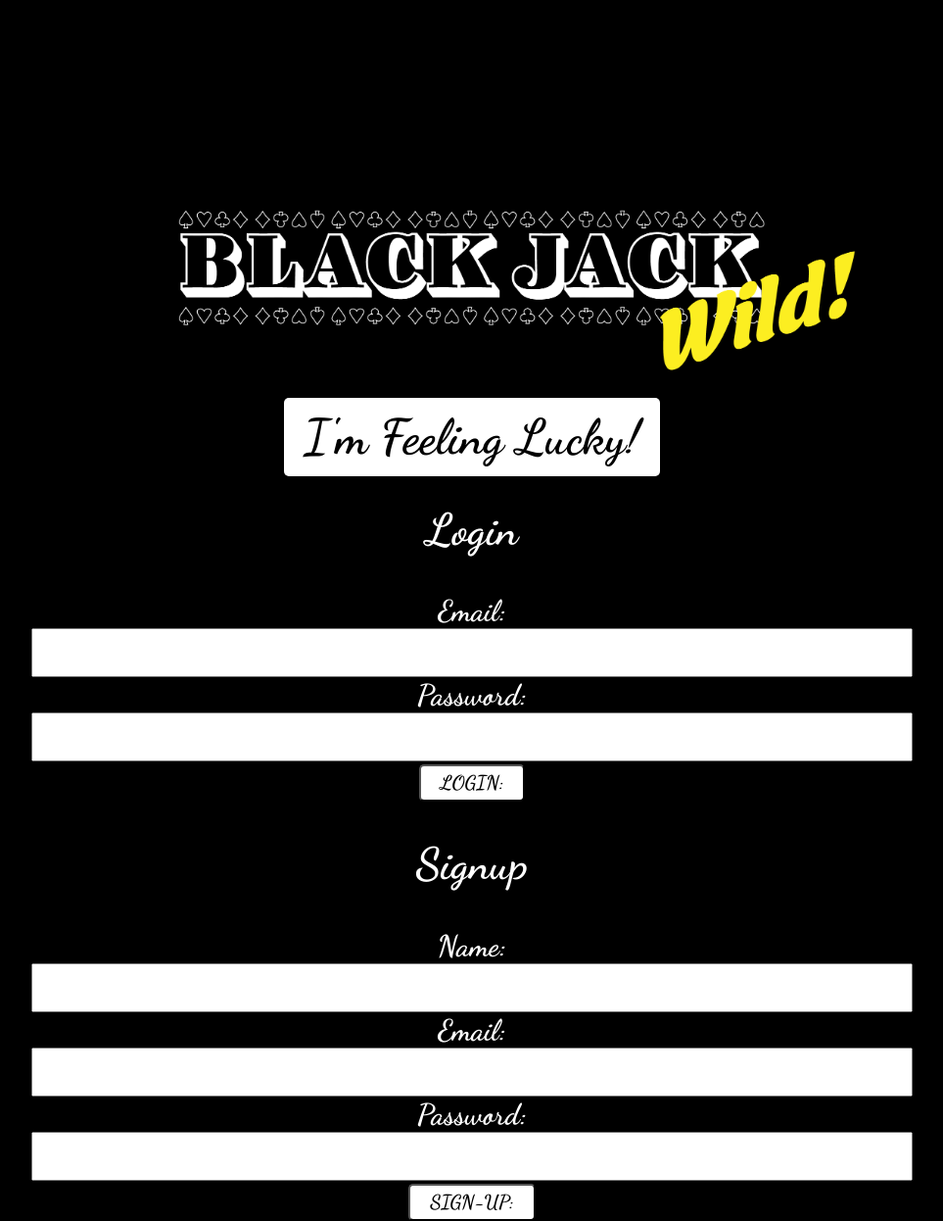
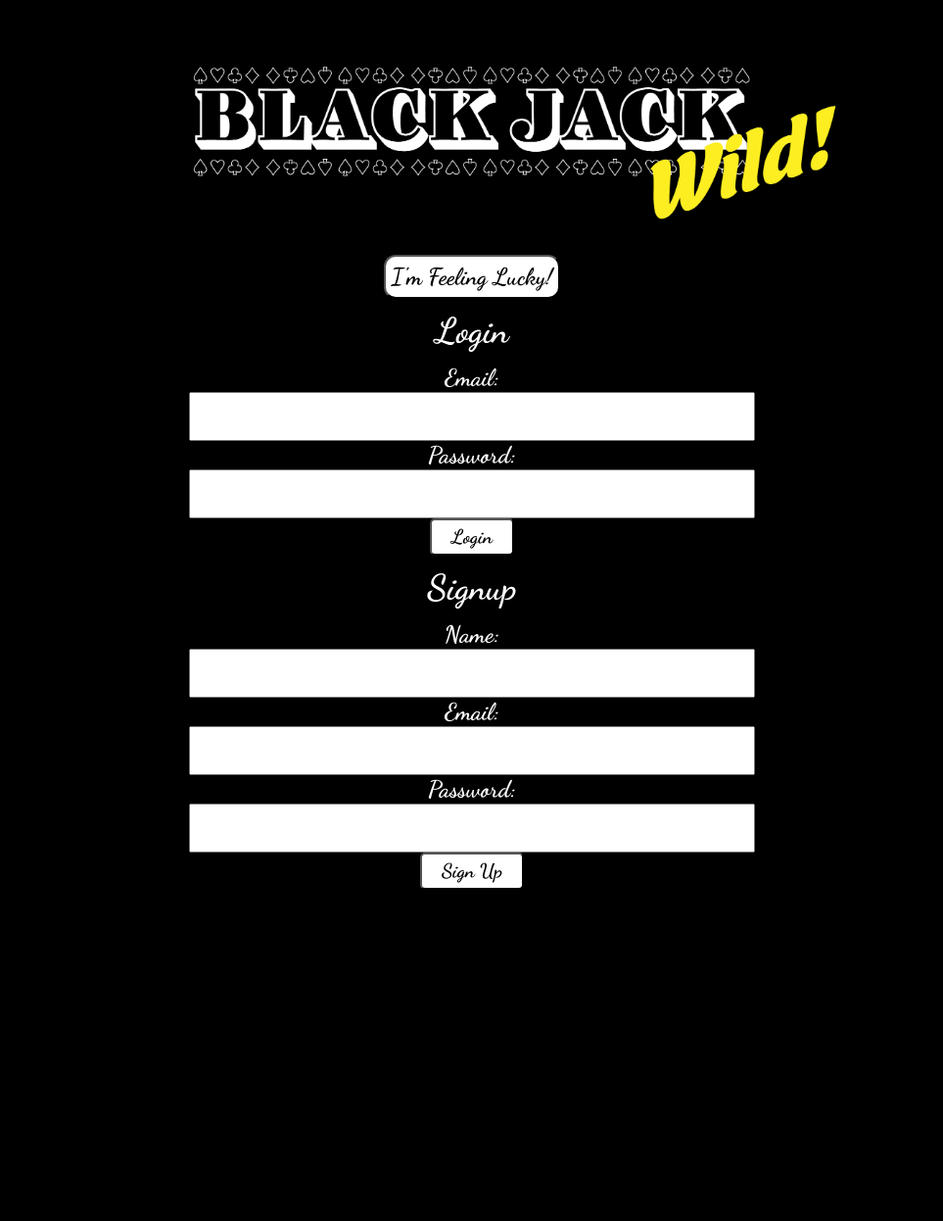
Before and after one commit to Justinh144/BlackJackWild, a Node project: template views/login.handlebars in a window 1280 px wide. Shown: the whole page at 98% size, without its empty margins (158-1121 px from the left). After the commit the page ends 908 px from the top, so only its background shows below. Run offline with Node 20 templates, Linux system fonts and the light colour scheme; the template is opened without the code that fills it, so the values that code supplies are empty; some libraries are stand-ins or nearby versions.

Commit message:
worked on main and login css. converted the lucky-button to a button and added javascript to login.js to handle the click event.

```diff
--- a/public/css/style2.css
+++ b/public/css/style2.css
@@ -20,31 +20,41 @@ body {
   }
 
   .container {
-    margin-top: 10em;
+    margin-top: 1em;
     display: flex;
+    flex-direction: column;
     justify-content: center;
     align-items: center;
+    width: 95vw;
+    height: auto;
     /* height: 100vh; Optionally, to center vertically */
   }
 
   .header {
     text-align: center;
+    width: 95%;
   }
 
   .lucky-button {
     background-color: white; /* Yellow background color */
-    margin-top: -500px;
+    /* margin-top: 5em; */
     color: black; /* Black text color */
-    padding: 10px 20px; /* Padding around the text */
-    border-radius: 5px; /* Rounded corners */
+    padding: .25em .25em; /* Padding around the text */
+    border-radius: .5em; /* Rounded corners */
     text-decoration: none; /* Remove underline */
-    font-size: 50px;
+    font-size: 1.5em;
     font-family: 'Dancing Script', cursive;
+    transition: transform 0.3s ease;
+   }
+
+  .lucky-button:hover {
+    transform: scale(1.1);
+
    }
 
    .profile-button {
     background-color: white; /* Yellow background color */
-    margin-top: -500px;
+    /* margin-top: -500px; */
     color: black; /* Black text color */
     padding: 10px 20px; /* Padding around the text */
     border-radius: 5px; /* Rounded corners */
@@ -55,7 +65,7 @@ body {
 
    .logout-button {
     background-color: white; /* Yellow background color */
-    margin-top: -500px;
+    /* margin-top: -500px; */
     color: black; /* Black text color */
     padding: 10px 20px; /* Padding around the text */
     border-radius: 5px; /* Rounded corners */
@@ -67,7 +77,7 @@ body {
    .login-button {
 
      background-color: white; /* Yellow background color */
-      margin-top: -500px;
+      /* margin-top: -500px; */
       color: black; /* Black text color */
       padding: 5px 20px; /* Padding around the text */
       border-radius: 5px; /* Rounded corners */
@@ -78,7 +88,7 @@ body {
 
      .signup-button {
       background-color: white; /* Yellow background color */
-      margin-top: -500px;
+      /* margin-top: -500px; */
       color: black; /* Black text color */
       padding: 5px 20px; /* Padding around the text */
       border-radius: 5px; /* Rounded corners */
@@ -89,7 +99,7 @@ body {
 
      .classic-button {
       background-color: white; /* Yellow background color */
-    margin-top: -500px;
+    /* margin-top: -500px; */
     color: black; /* Black text color */
     padding: 10px 20px; /* Padding around the text */
     border-radius: 5px; /* Rounded corners */
@@ -102,23 +112,24 @@ body {
       /* margin-top: -200px; */
       color: white;
       font-family: 'Dancing Script', cursive;
-      font-size: 30px;
+      font-size: 1.5em;
+      width: 100%;
       /* text-align: center; */
       display: flex;
       flex-direction: column; /* Stack forms vertically */
       align-items: center;
-      position: relative; /* Added positioning */
-      top: -50%; /* Move container down by 50% of its own height */
+      /* position: relative; Added positioning */
+      /* top: -50%; Move container down by 50% of its own height */
       /* left: 4%; */
     }
 
   .prof-text {
-    font-size: 50px;
+    font-size: 2em;
     line-height: 0.9;
   }
 
     .row {
-      width: 30em !important;
+      width: 100%;
       text-align: center;
       justify-content: center;
       top: 10em;
@@ -126,12 +137,17 @@ body {
     }
 
     .form-group {
-      width: 30em !important;
+      display: flex;
+      flex-wrap: wrap;
+      flex-direction: column;
+      align-items: center;
+      width: 100%;
+      /* border */
 
     }
 
     .form-input {
-        width: 100% !important;
+        width: 50% !important;
         padding: 10px;
         box-sizing: border-box;
         height: 50px;
@@ -158,3 +174,24 @@ body {
     justify-content: center;
     align-items: center;
     text-align: center; */
+
+
+    .profile_text{
+      size: 8em;
+      font-family: 'Dancing Script', cursive;
+    }
+
+    .profile_text p {
+      size: 8em;
+      font-family: 'Dancing Script', cursive;
+    }
+
+    .body_content{
+      width: 95%;
+      justify-content: center;
+      align-items: center;
+    }
+
+    h2 {
+      margin: 1%;
+    }
--- a/public/js/login.js
+++ b/public/js/login.js
@@ -44,10 +44,33 @@ const loginFormHandler = async (event) => {
     }
   };
 
-  document
-    .querySelector('.login-form')
-    .addEventListener('submit', loginFormHandler);
+  const displayLogin = async (event) => {
+    event.preventDefault();
+  console.log('hit displayLogin');
 
-  document
-    .querySelector('.signup-form')
-    .addEventListener('submit', signupFormHandler);
+      const response = await fetch('/login', {
+        method: 'GET',
+      });
+
+      if (response.ok) {
+        // If successful, redirect the browser to the login page
+        document.location.replace('/login');
+      } else {
+        alert(response.statusText);
+      }
+    };
+
+  // document
+  //   .querySelector('.login-form')
+  //   .addEventListener('submit', loginFormHandler);
+
+  // document
+  //   .querySelector('.signup-form')
+  //   .addEventListener('submit', signupFormHandler);
+
+    const luckyBtn = document.querySelector('.lucky-button');
+
+luckyBtn.addEventListener('click', () => {
+  window.location.replace('/login');
+
+});
--- a/views/layouts/main.handlebars
+++ b/views/layouts/main.handlebars
@@ -27,15 +27,16 @@
         {{#if logged_in}}
         <a href="/profile" class="profile-button">Profile</a> |
         <button class="no-button logout-button" id="logout">Logout</button>
-       </div class="container">
+  {{!-- </div class="container"> --}}
         {{else}}
 
-        <a href="/login" class="lucky-button">I'm Feeling Lucky!</a>
-        </div>
+        <button class="lucky-button">I'm Feeling Lucky!</button>
+        {{!-- <a href="/login"></a> --}}
+        {{!-- </div> --}}
         {{/if}}
       </nav>
     </header>
-    <main class="">
+    <main class="body_content">
       <!-- Render the sub layout -->
       {{{ body }}}
     </main>
@@ -51,7 +52,7 @@
   {{/if}}
   {{!-- <script src="/js/login.js"></script> --}}
 
-
+  <script src="./js/login.js"></script>
 </body>
 
 </html>
--- a/views/login.handlebars
+++ b/views/login.handlebars
@@ -12,7 +12,7 @@
           <input class="form-input" type="password" id="password-login" />
         </div>
         <div class="form-group ">
-          <button class="btn btn-primary login-button" type="submit">LOGIN:</button>
+          <button class="btn btn-primary login-button" type="submit">Login</button>
         </div>
       </form>
     {{!-- </div> --}}
@@ -35,7 +35,7 @@
           <input class="form-input" type="password" id="password-signup" />
         </div>
         <div class="form-group">
-          <button class="btn btn-primary signup-button" type="submit">SIGN-UP:</button>
+          <button class="btn btn-primary signup-button" type="submit">Sign Up</button>
         </div>
       </form>
     {{!-- </div> --}}
```
Also changed, not shown: controllers/homeRoutes.js (+10 -10 lines), public/js/card_flip_script.js (+7 -0 lines), views/profile.handlebars (+7 -7 lines).
